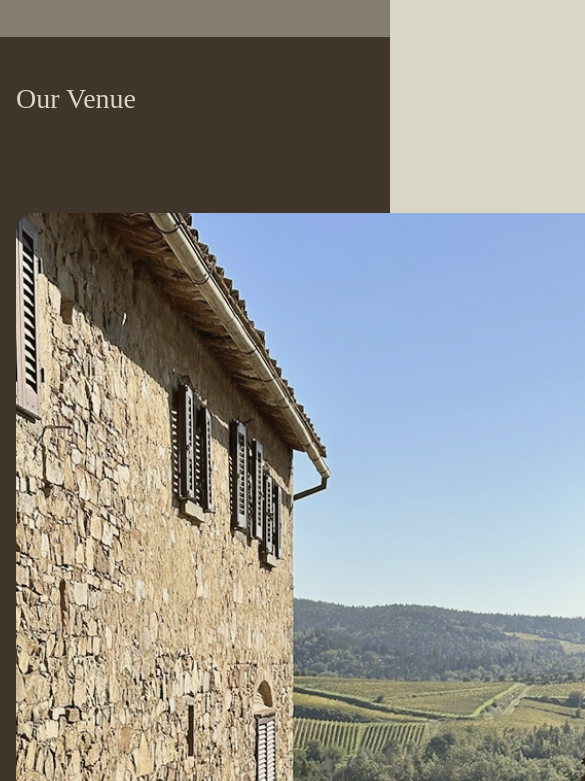
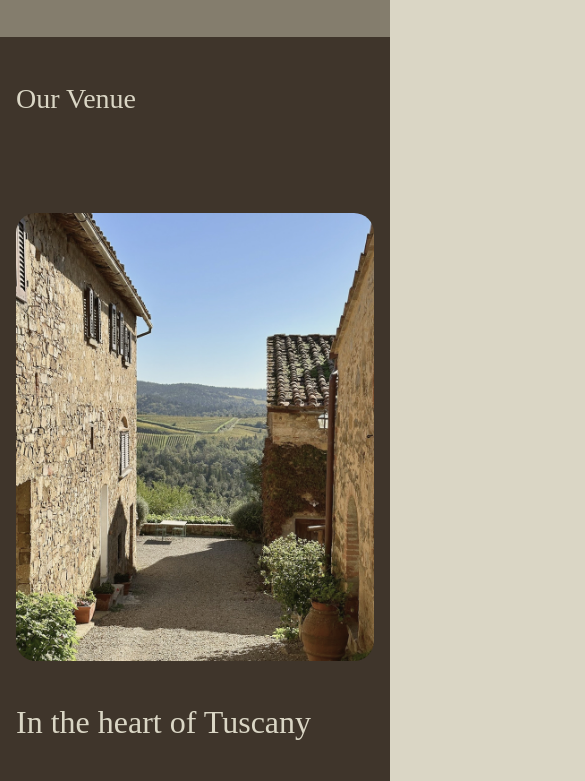
Before and after one commit to HusbandFamily/haleyandty, a plain HTML site: page index.html in a window 390 px wide. Shown: the part 2701-3482 px from the top of the page, 585 px wide, since content can reach past the window. Drawn offline with Linux system fonts and the light colour scheme; a web font is replaced by a local one.

Commit message:
Add files via upload

```diff
--- a/css/style.css
+++ b/css/style.css
@@ -356,7 +356,6 @@ hr {
 
   .venue-text {
     width: 100%;
-    aspect-ratio: 3 / 4;
   }
 
   .venue-second-paragraph {
```
